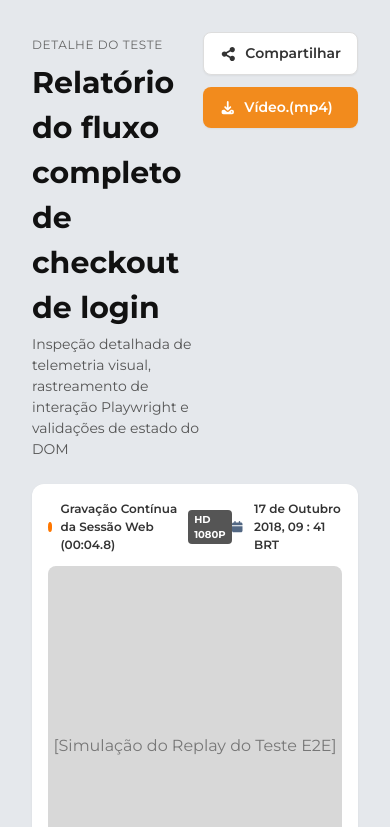
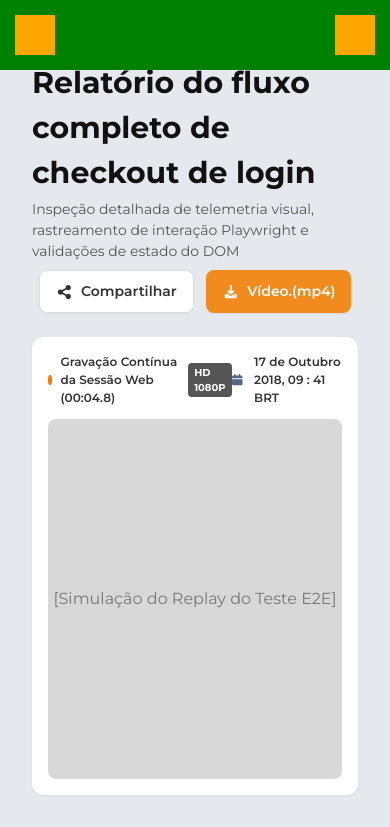
Before and after one commit to Qore-Analitycs/Qore-Analytics---Front-End, a Next.js app: page /detalhes in a window 390 px wide. Shown: the top 827 px of the page. Built offline with nearby package versions, Linux system fonts and the light colour scheme.

Commit message:
:lipstick: implementação da responsividade da tela de detalhes. **Criacao de novo componente - SideBarResponse** Side bar se torna um header

```diff
--- /dev/null
+++ b/src/components/sideBarResponse/sideBarResponse.module.css
@@ -0,0 +1,29 @@
+.container {
+  width: 100%;
+  height: 70px;
+
+  background-color: green;
+
+  display: flex;
+  justify-content: space-between;
+  align-items: center;
+
+  padding: 0 15px;
+  box-sizing: border-box;
+
+  position: fixed;
+  top: 0;
+  left: 0;
+
+  z-index: 1000;
+}
+
+.leftSquare,
+.rightSquare {
+  width: 40px;
+  height: 40px;
+
+  background-color: orange;
+
+  flex-shrink: 0;
+}
--- /dev/null
+++ b/src/components/sideBarResponse/sideBarResponse.tsx
@@ -0,0 +1,16 @@
+import React, { useState } from "react";
+import Link from "next/link";
+import { useRouter } from "next/router";
+import { PanelLeftClose, PanelLeftOpen } from "lucide-react";
+
+import styles from "./sideBarResponse.module.css";
+
+export default function SideBarResponse() {
+  return (
+    <div className={styles.container}>
+      <div className={styles.leftSquare}></div>
+
+      <div className={styles.rightSquare}></div>
+    </div>
+  );
+}
--- a/src/pages/detalhes/detalhes.module.css
+++ b/src/pages/detalhes/detalhes.module.css
@@ -524,8 +524,12 @@
   background-color: #FF2200;
 }
 
+.sideBarResponse {
+  display: none;
+}
+
 /* Responsividade para telas menores */
-@media (max-width: 1024px) {
+@media (max-width: 640px) {
   .gridInferior {
     grid-template-columns: 1fr;
   }
@@ -533,7 +537,21 @@
     grid-template-columns: 1fr;
   }
 
-  .sideBarResponsa {
+  .sideBar {
     display: none;
   }
+
+  .actionButtons {
+    flex-direction: row;
+    margin-top: 8px;
+  }
+
+  .headerRow {
+    flex-direction: column;
+    align-items: center;
+  }
+
+  .sideBarResponse {
+    display: block;
+  }
 }
--- a/src/pages/detalhes/index.tsx
+++ b/src/pages/detalhes/index.tsx
@@ -4,6 +4,7 @@ import Head from 'next/head';
 import styles from './detalhes.module.css';
 
 import SideBar from "../../components/sideBar/sideBar";
+import SideBarResponse from "../../components/sideBarResponse/sideBarResponse";
 // Componente responsável por renderizar os ícones
 import { FontAwesomeIcon } from '@fortawesome/react-fontawesome';
 
@@ -30,7 +31,9 @@ export default function DetalhesPage() {
         {/* ==========================================
            BARRA LATERAL
         ========================================== */}
-      <div className={styles.sideBarResponsa}  ><SideBar/></div>
+      <div className={styles.sideBar}  ><SideBar/></div>
+
+      <div className={styles.sideBarResponse}><SideBarResponse/></div>
 
 
 
```
